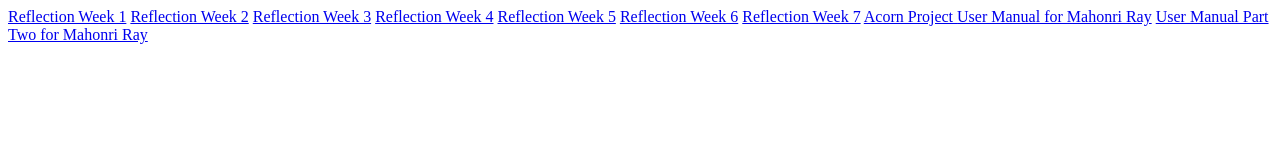
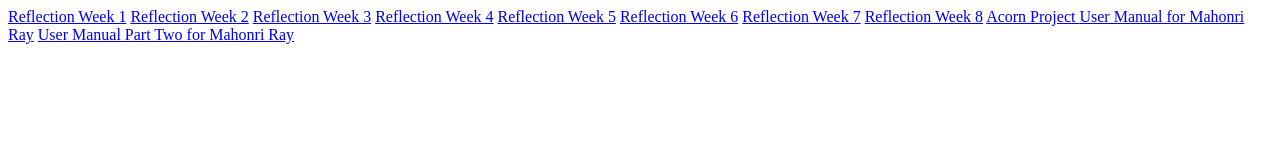
Before and after one commit to MahonriRay/CSE-170---Technical-Teamwor, a plain HTML site: page index.html in a window 1280 px wide. Drawn offline with Linux system fonts and the light colour scheme.

Commit message:
Update index.html

```diff
--- a/index.html
+++ b/index.html
@@ -9,6 +9,7 @@
   <a href="./reflection5.docx"> Reflection Week 5</a>
   <a href="./reflection6.docx"> Reflection Week 6</a>
   <a href="./reflection7.docx"> Reflection Week 7</a>
+  <a href="./reflection8.docx"> Reflection Week 8</a>
   <a href="./Acorn_Project_Final.docx"> Acorn Project </a>
   <a href="./user_manual_mo.docx"> User Manual for Mahonri Ray</a>
   <a href="./user_manual_mo_part_two.docx"> User Manual Part Two for Mahonri Ray</a>
```
